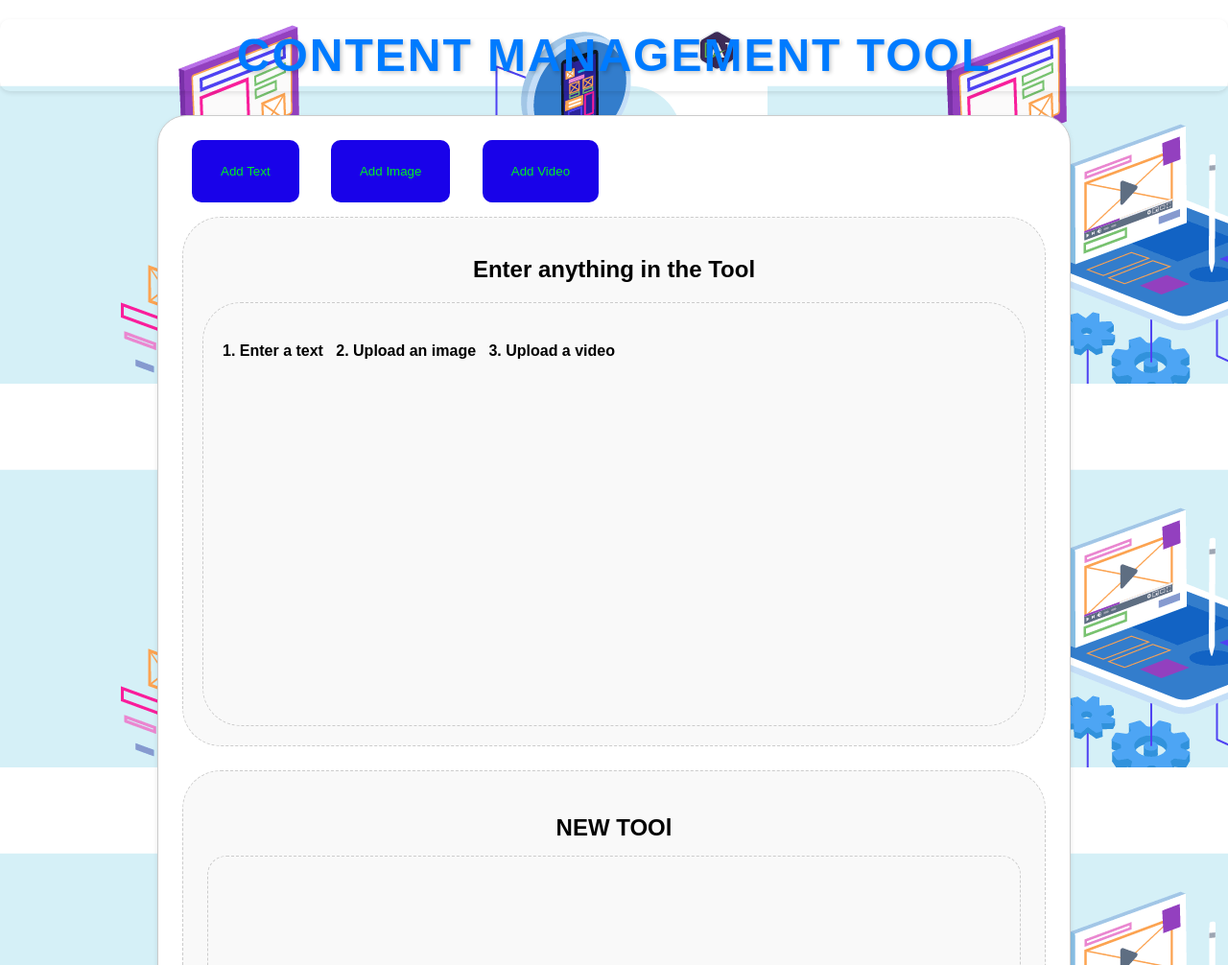
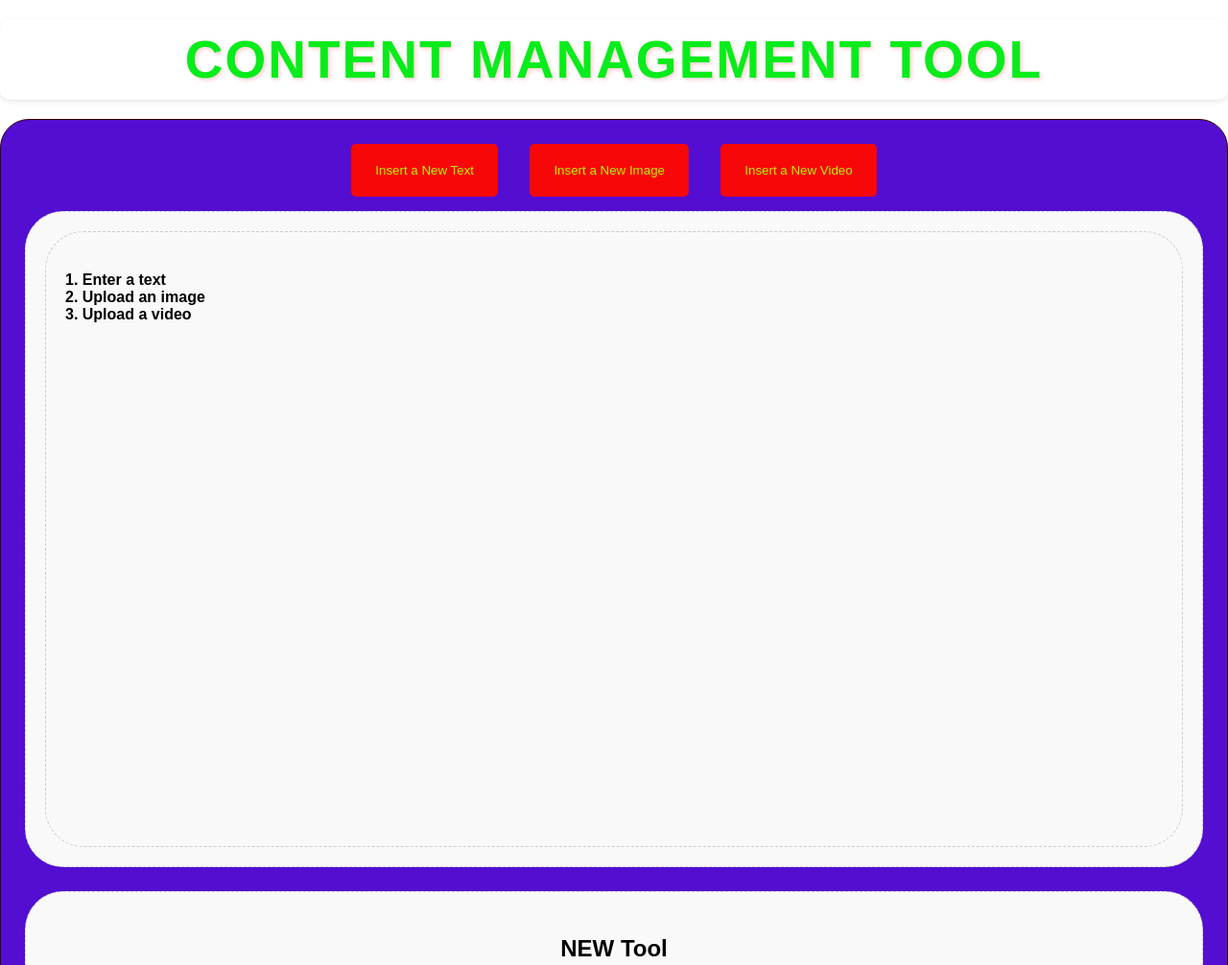
Before and after one commit to RuzaifTechStack/contentmanagementtool, a plain HTML site: page index.html in a window 1280 px wide. Shown: the top 1006 px of the page at 96% size. Drawn offline with Linux system fonts and the light colour scheme.

Commit message:
first commit

```diff
--- a/index.html
+++ b/index.html
@@ -14,18 +14,19 @@
     </center>
     <div class="container">
         <div class="toolbar">
-            <button id="addText">Add Text </button> &nbsp; &nbsp;
-            <button id="addImage">Add Image</button>&nbsp; &nbsp;
-            <button id="addVideo">Add Video</button>
+            <button id="addText">Insert a  New Text </button> &nbsp; &nbsp;
+            <button id="addImage">Insert a  New  Image</button>&nbsp; &nbsp;
+            <button id="addVideo">Insert a New Video</button>
         </div>
          <div class="content" ondrop="drop(event)" ondragover="allowDrop(event)">
-              <center><h2>Enter anything in the Tool</h2></center>
             <div id="blogContent" class="content" ondrop="drop(event)" ondragover="allowDrop(event)">
-              <h4>1. Enter a text  &nbsp;   2. Upload an image   &nbsp;  3. Upload a video  </h4>
+              <h4>1. Enter a text  <br>
+                  2. Upload an image   <br>
+                   3. Upload a video  </h4>
             </div>
         </div>
         <div class="new-blog">
-            <h2>NEW TOOl</h2>
+            <h2>NEW Tool</h2>
             <div id="newBlogContent" class="content" ondrop="drop(event)" ondragover="allowDrop(event)">
             </div>
         </div>
--- a/script.js
+++ b/script.js
@@ -18,8 +18,6 @@ function drop(event) {
     const paragraph = document.createElement('p');
     paragraph.textContent = content;
     blogContent.appendChild(paragraph);
-
-    // Display the new content in the "New Blog" section
     const newParagraph = document.createElement('p');
     newParagraph.textContent = content;
     newBlogContent.appendChild(newParagraph);
--- a/style.css
+++ b/style.css
@@ -2,15 +2,15 @@ body {
   font-family: Arial, sans-serif;
   margin: 0px;
   padding-left: 0px;
-  background-image: url('g.png');
+
 
 }
 
 .container {
-  max-width: 900px;
-  margin: 25px auto;
-  border: 1px solid #ccc;
-  background-color: #fff;
+  max-width: 1500px;
+  margin: 20px auto;
+  border: 1px solid #350000;
+  background-color: #530ed1;
   box-shadow: 0 2px 5px rgba(0, 0, 0, 0.1);
   padding: 25px;
   border-radius: 30px;
@@ -19,40 +19,40 @@ body {
 .header {
   text-align: center;
   padding: 10px 0;
-  background-color: #13f125;
-  color: #fff;
+  background-color: #f0a416;
+  color: #000000;
 width:100%;
 }
 
 .header h1 {
   margin: 0;
-  font-size: 35px;
+  font-size: 55px;
 width:100%;
 }
 
 .toolbar {
   display: flex;
-  justify-content: left;
+  justify-content: center;
   margin-bottom: 15px;
 }
 
 .toolbar button {
-  background-color: #1902e9;
-  color: #00ec27;
+  background-color: #f70707;
+  color: #b1f003;
   border: none;
-  padding: 25px 30px;
+  padding: 20px 25px;
   margin: 0 10px;
   cursor: pointer;
   transition: background-color 0.4s;
-  border-radius: 10px;
+  border-radius: 5px;
 }
 
 .toolbar button:hover {
-  background-color: #da0f0f;
+  background-color: #f89603;
 }
 
 .content {
-  min-height: 400px;
+  min-height: 600px;
   border: 1px dashed #ccc;
   background-color: #f9f9f9;
   padding: 20px;
@@ -108,16 +108,16 @@ width:100%;
 }
 .blog-title {
     font-family: 'Arial', sans-serif;
-    font-size: 48px;
-    color: #007bff;
-    text-shadow: 2px 2px 4px rgba(0, 0, 0, 0.2);
+    font-size: 55px;
+    color: #08ec1b;
+    text-shadow: 2px 2px 4px rgba(241, 20, 20, 0.2);
     margin: 20px 0;
     letter-spacing: 2px;
     text-transform: uppercase;
 
     padding: 10px;
     border-radius: 10px;
-    box-shadow: 0 2px 5px rgba(0, 0, 0, 0.1);
+    box-shadow: 0 2px 5px rgba(48, 2, 2, 0.1);
 }
 
 @media screen and (max-width: 768px) {
```
Also changed, not shown: g.png (deleted).
